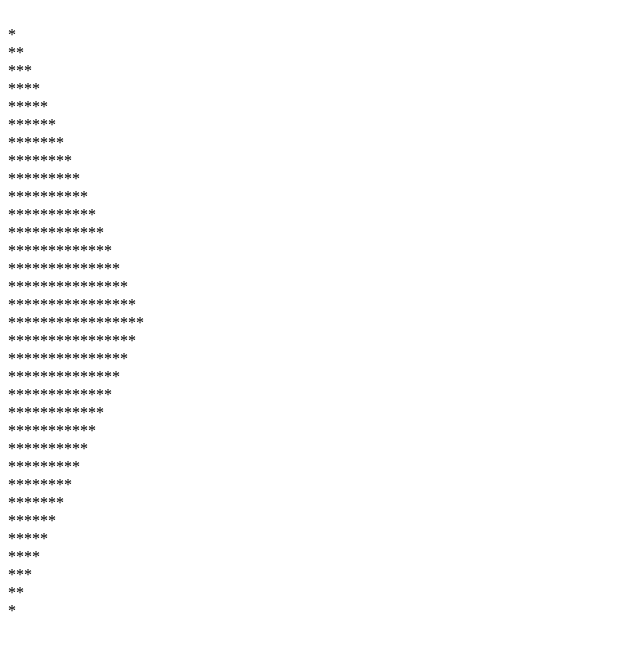
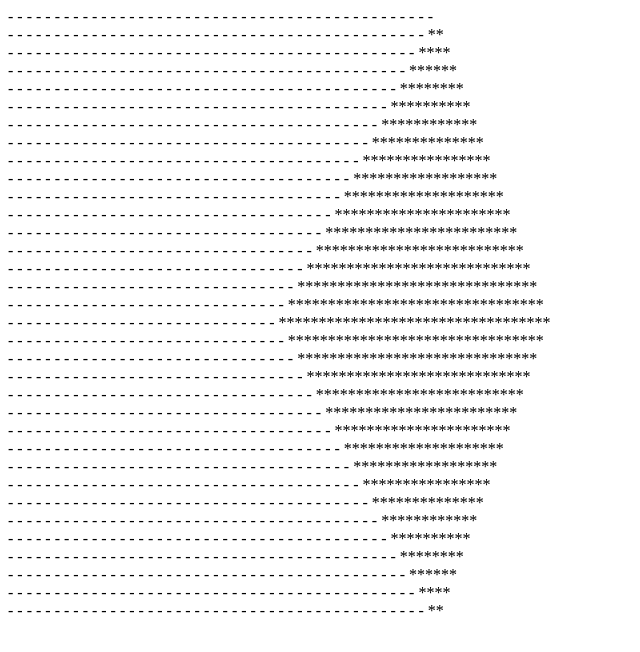
Before and after one commit to XeeshanAnsari/Learn_javaScript, a plain HTML site: page Loop/logicalNestedForLoop.html in a window 1280 px wide. Shown: the whole page, without its empty margins (0-640 px from the left). Drawn offline with Linux system fonts and the light colour scheme.

Commit message:
Nested loop like dimond

```diff
--- a/Loop/logicalNestedForLoop.html
+++ b/Loop/logicalNestedForLoop.html
@@ -5,19 +5,47 @@
     <title>Nested For Loop</title>
     <script>
 
+       for(var i=1; i<18; i++){
+
+           for(var s=1; s<30; s++){
+                 document.write("- ");
+           }
+
+            for(var j=18; j>i; j--){
+                 document.write("- ");
+           }
+           for(var k=1; k<i; k++){
+                 document.write("*");
+           }
+
+
+           for(var h=1; h<i; h++){
+                 document.write("*");
+           }
+
+           document.write("<br>");
+        }
+
 
         for(var i=1; i<18; i++){
+            for(var s=1; s<30; s++){
+                 document.write("- ");
+           }
+
             for(var j=1; j<i; j++){
+                 document.write("- ");
+           }
+
+            for(var k=18; k>i; k--){
                  document.write("*");
            }
+            for(var h=18; h>i; h--){
+                 document.write("*");
+           }
+
             document.write("<br>");
         }
-        for(var i=1; i<18; i++){
-            for(var j=18; j>i; j--){
-                 document.write("*");
-           }
-            document.write("<br>");
-        }
+
     </script>
 
 </head>
```
